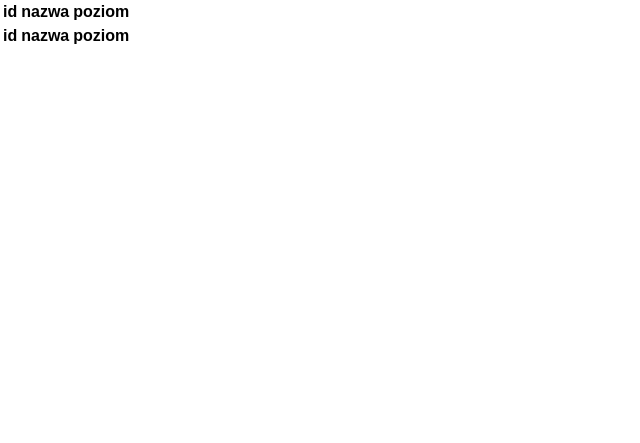
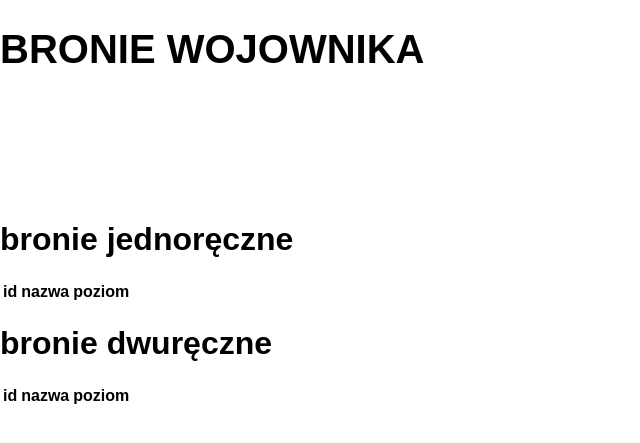
Before and after one commit to 3ti-2020/korona-01-team_hadasz, a PHP site: page /dane.php in a window 1280 px wide. Shown: the top 443 px of the page, without its empty margins (0-640 px from the left). Run offline with PHP 8.4, Linux system fonts and the light colour scheme; data that the repository does not hold is empty.

Commit message:
Update dane.php

```diff
--- a/dane.php
+++ b/dane.php
@@ -1,3 +1,4 @@
+
 <!doctype html>
 <html>
 <head>
@@ -5,6 +6,11 @@
 </head>
 
 <body class="body">
+
+<div class="a"> <h1>BRONIE WOJOWNIKA</h1>
+
+</div>
+
 <div class="container">
 
 <?php
@@ -21,7 +27,7 @@ $sql = "SELECT * FROM bronie_jednoręczne";
 $result = $conn->query($sql);
 
 
-
+echo("<h1>bronie jednoręczne</h1>");
 echo("</h1>");
 echo("<table class='tabelka'>");
 echo("<tr>
@@ -46,7 +52,7 @@ $sql = "SELECT * FROM bronie_dwuręczne";
 $result = $conn->query($sql);
 
 
-
+echo("<h1>bronie dwuręczne</h1>");
 echo("</h1>");
 echo("<table class='tabelka'>");
 echo("<tr>
```
